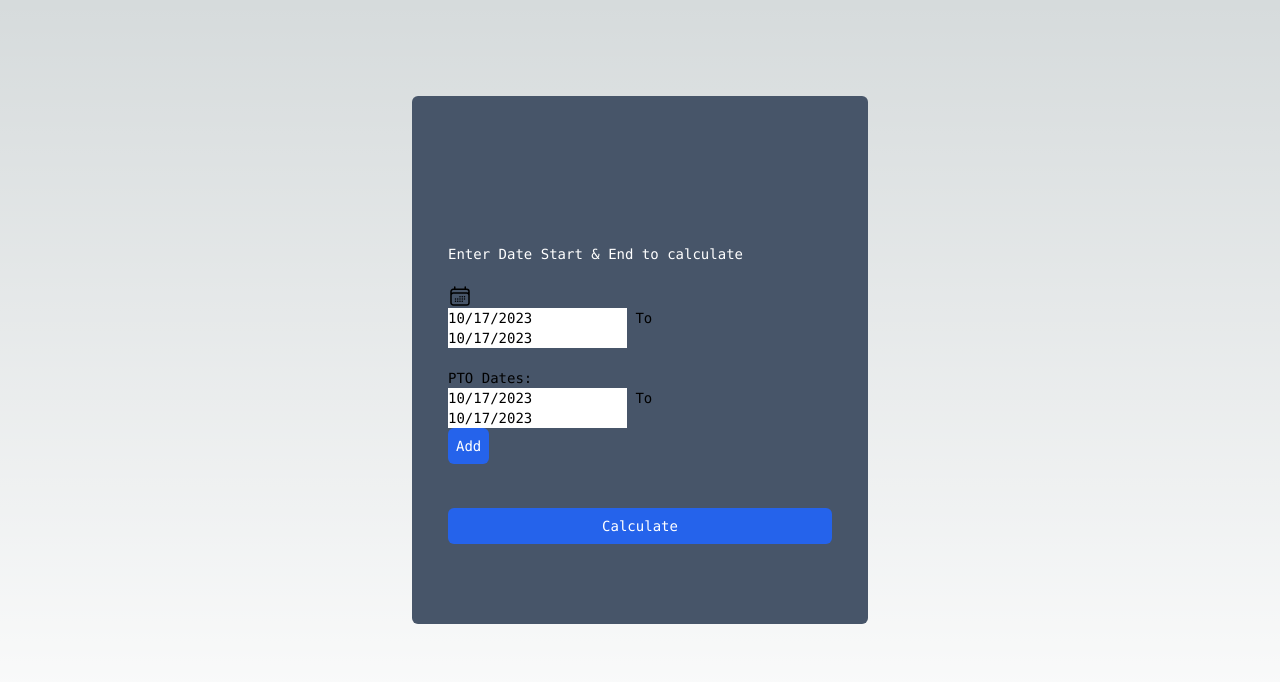
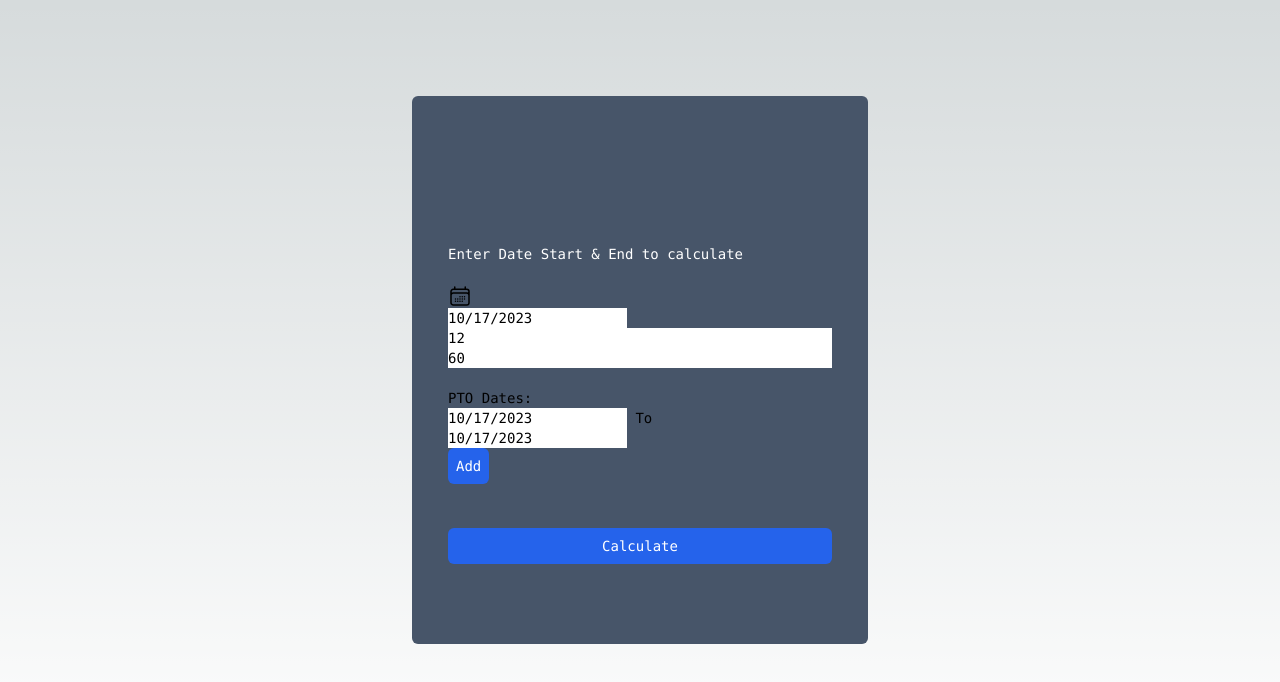
Before and after one commit to n3cr0Tech/wfh_date_calculator, a Next.js app: page / in a window 1280 px wide. Shown: the top 682 px of the page. Built offline with nearby package versions, Linux system fonts and the light colour scheme.

Commit message:
Connected main-form with the pto-dates via callbacks on the props

```diff
--- a/src/components/ui/main-form.tsx
+++ b/src/components/ui/main-form.tsx
@@ -1,33 +1,49 @@
 "use client"
-import CalculateTotalDays from "@/utils/dateCalculator";
 import React, { useState } from "react";
 import DatePicker from "react-datepicker";
+import { FormData } from "@/models/formData";
 import 'react-datepicker/dist/react-datepicker.css';
 import PTODates from "./pto-dates";
+import GetCalculatedOutputForUser from "../workdayCalculator";
 
 
 export default function MainForm() {
   const [CalculatedOutput, setCalculatedOutput] = useState("");
   const [startDate, setStartDate] = useState<Date | null>(new Date());
-  const [endDate, setEndDate] = useState<Date | null>(new Date());
+  const [ptoStartDates, setPTOStartDates] = useState<Date[]>([new Date()]);
+  const [ptoEndDates, setPTOEndDates] = useState<Date[]>([new Date()]);
 
-  const handleChange = (range: any) => {
-    const [startDate, endDate] = range;
-    setStartDate(startDate);
-    setEndDate(endDate);
-    setCalculatedOutput("");
 
-  };
+  const handleChangeInPTOStartDates = (data: Date[]) =>{
+    setPTOStartDates(data);
+    console.log('incoming data:');
+    console.log(data);
+    console.log("updating startdates: ");
+    console.log(ptoStartDates);
+  }
+
+  const handleChangeInPTOEndDates = (data: Date[]) =>{
+    setPTOEndDates(data);
+  }
 
   const handleSubmit = (event: any) =>{
     event.preventDefault();
-    const tmpFormData = {
-      startDateTotal: event.target.startDateTotal.value,
-      endDateTotal: event.target.endDateTotal.value
+    // const tmpFormData = {
+    //   startDateTotal: event.target.startDateTotal.value,
+    //   endDateTotal: event.target.endDateTotal.value
+    // }
+    const formData = {} as FormData;
+    formData.startDate = startDate ? startDate : new Date();
+    formData.attendanceRequired = event.target.attendancePercentReq.value;
+    formData.weeksInWorkCycle = event.target.weeksInEachCycle.value;
+    formData.ptoDates = {
+      startDates: ptoStartDates,
+      endDates: ptoEndDates
     }
 
-    let dateDiff = CalculateTotalDays(tmpFormData.startDateTotal, tmpFormData.endDateTotal);
-    let output = `There's ${dateDiff} day(s) between the start and end date (inclusive)`
+    console.log("!!! onSubmit formData: ");
+    console.log(formData);
+    let output = GetCalculatedOutputForUser(formData);
     setCalculatedOutput(output);
 
   }
@@ -60,21 +76,12 @@ export default function MainForm() {
                   startDate={startDate}
                   minDate={startDate}
                 />
-                <span> To </span>
-                <DatePicker
-                  id="endDateTotal"
-                  className="text-black"
-                  selectsEnd
-                  selected={endDate}
-                  onChange={date => setEndDate(date)}
-                  endDate={endDate}
-                  startDate={startDate}
-                  minDate={startDate}
-                />
+                <input id="weeksInEachCycle" type="text" defaultValue={12} className="form-input w-full text-black" placeholder="# of Weeks in a cycle" required/>
+                <input id="attendancePercentReq" type="text" defaultValue={60} className="form-input w-full text-black" placeholder="Percent of Attendance required (e.g. 60)" required/>
               </div>
 
               <div className="py-5">
-                <PTODates></PTODates>
+                <PTODates handleChangeInPTOStartDates={handleChangeInPTOStartDates} handleChangeInPTOEndDates={handleChangeInPTOEndDates}></PTODates>
               </div>
 
               <div className="flex flex-wrap -mx-3 mt-6">
--- a/src/components/ui/pto-dates.tsx
+++ b/src/components/ui/pto-dates.tsx
@@ -3,7 +3,7 @@ import React, { useState } from "react";
 import DatePicker from "react-datepicker";
 import 'react-datepicker/dist/react-datepicker.css';
 
-export default function PTODates(){
+export default function PTODates(props: {handleChangeInPTOStartDates: (e:any) => void, handleChangeInPTOEndDates: (e:any) => void}){
     const [startDateList, setStartDateList] = useState<Date[]>([new Date()]);
     const [endDateList, setEndDateList] = useState<Date[]>([new Date()]);
 
@@ -12,6 +12,9 @@ export default function PTODates(){
     const handlePTOAdd = () => {
         setStartDateList([...startDateList, new Date()]);
         setEndDateList([...endDateList, new Date()]);
+
+        props.handleChangeInPTOStartDates(startDateList);
+        props.handleChangeInPTOEndDates(endDateList);
     };
 
     const handlePTORemove = (index:number) => {
@@ -19,20 +22,25 @@ export default function PTODates(){
         const endList = [...endDateList];
         startList.splice(index, 1);
         endList.splice(index, 1);
+
         setStartDateList(startList);
         setEndDateList(endDateList);
+        props.handleChangeInPTOStartDates(startDateList);
+        props.handleChangeInPTOEndDates(endDateList);
     }
 
     const handleStartDateElementOnChange = (date: Date|null, index: number) =>{
         const list = [...startDateList];
         list[index] = date;
         setStartDateList(list);
+        props.handleChangeInPTOStartDates(startDateList);
     }
 
     const handleEndDateElementOnChange = (date: Date|null, index: number) =>{
         const list = [...endDateList];
         list[index] = date;
         setEndDateList(list);
+        props.handleChangeInPTOEndDates(endDateList);
     }
 
     return(
```
